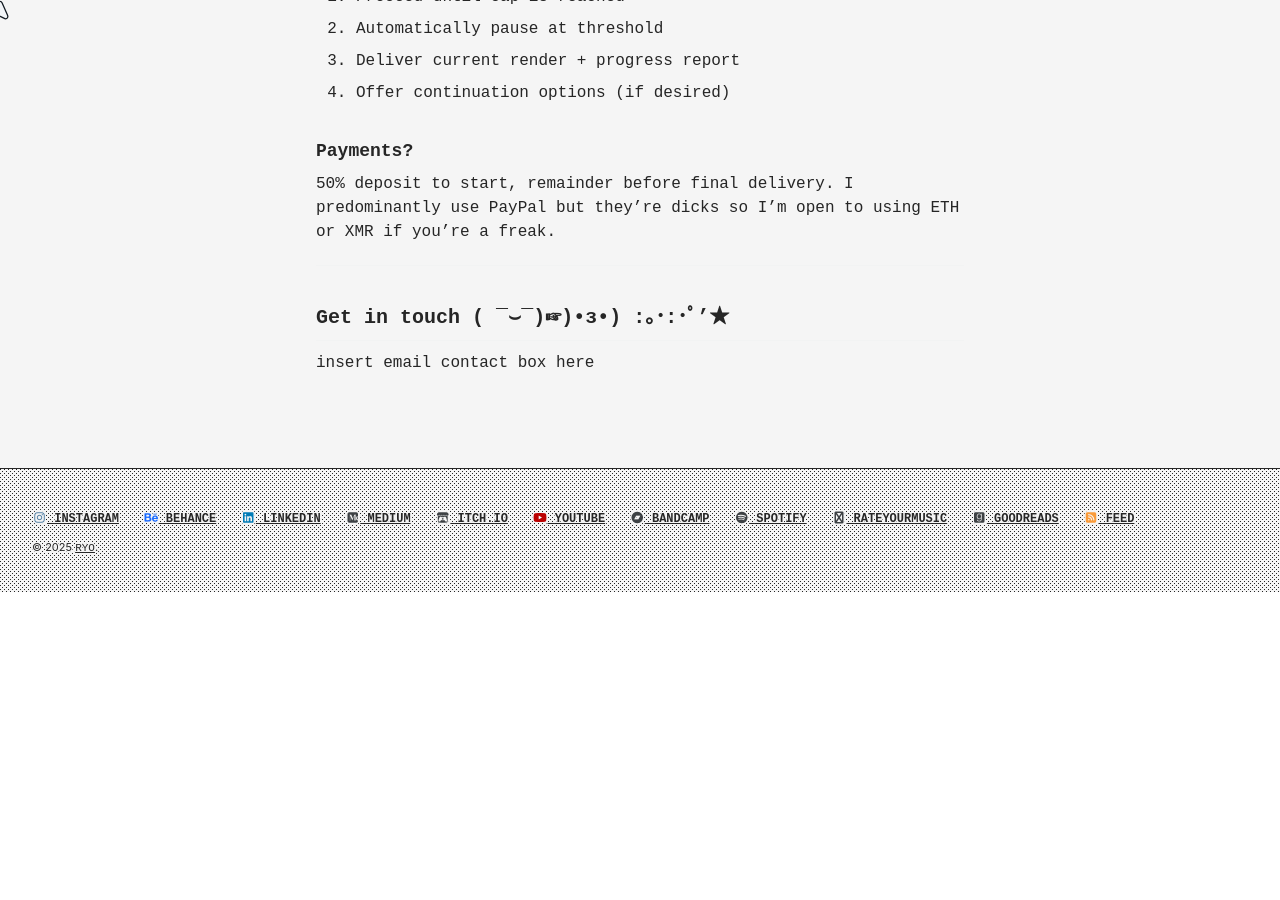
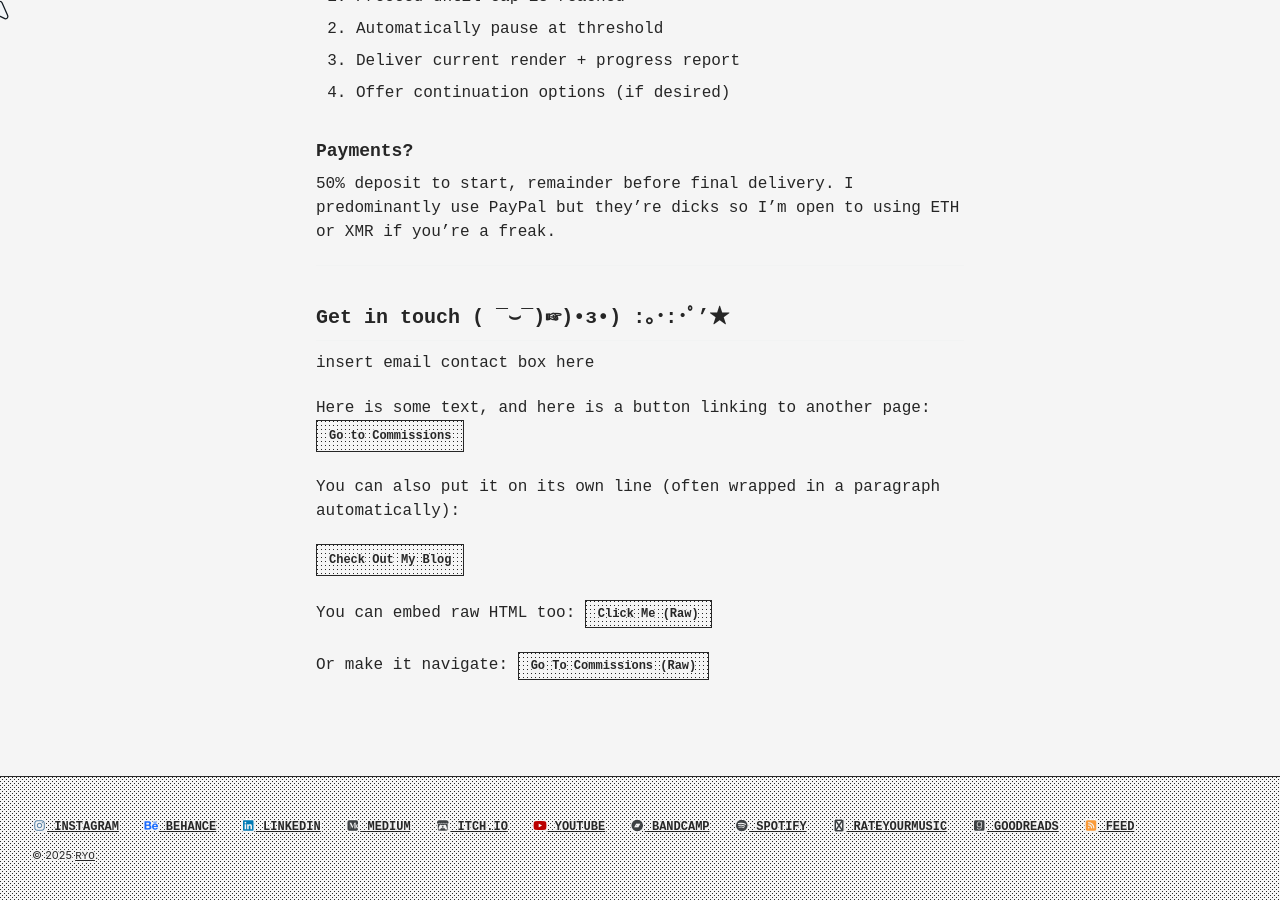
Before and after one commit to cryotato/cryotato.github.io, a Jekyll site: the page built from _pages/commissions.md, in a window 1280 px wide and 900 px high, scrolled down 3766 px. Built offline with Jekyll 4.4.1, drawn with Linux system fonts in a browser that asks for light colours; cached includes are drawn as plain includes; before the commit the page ends 4358 px from its top, so only the background shows below that.

Commit message:
Update commissions.md

```diff
--- a/_pages/commissions.md
+++ b/_pages/commissions.md
@@ -60,3 +60,16 @@ Clients may specify maximum investment thresholds. Work will:
 
 ## Get in touch ( ‾⌣‾)☞)•з•) :｡･:･ﾟ’★
 insert email contact box here
+
+Here is some text, and here is a button linking to another page:
+[Go to Commissions](/commissions/){: .btn }
+
+You can also put it on its own line (often wrapped in a paragraph automatically):
+
+[Check Out My Blog](/blog/){: .btn }
+
+You can embed raw HTML too:
+<button class="btn">Click Me (Raw)</button>
+
+Or make it navigate:
+<button class="btn" onclick="window.location.href='/commissions/';">Go To Commissions (Raw)</button>
```
